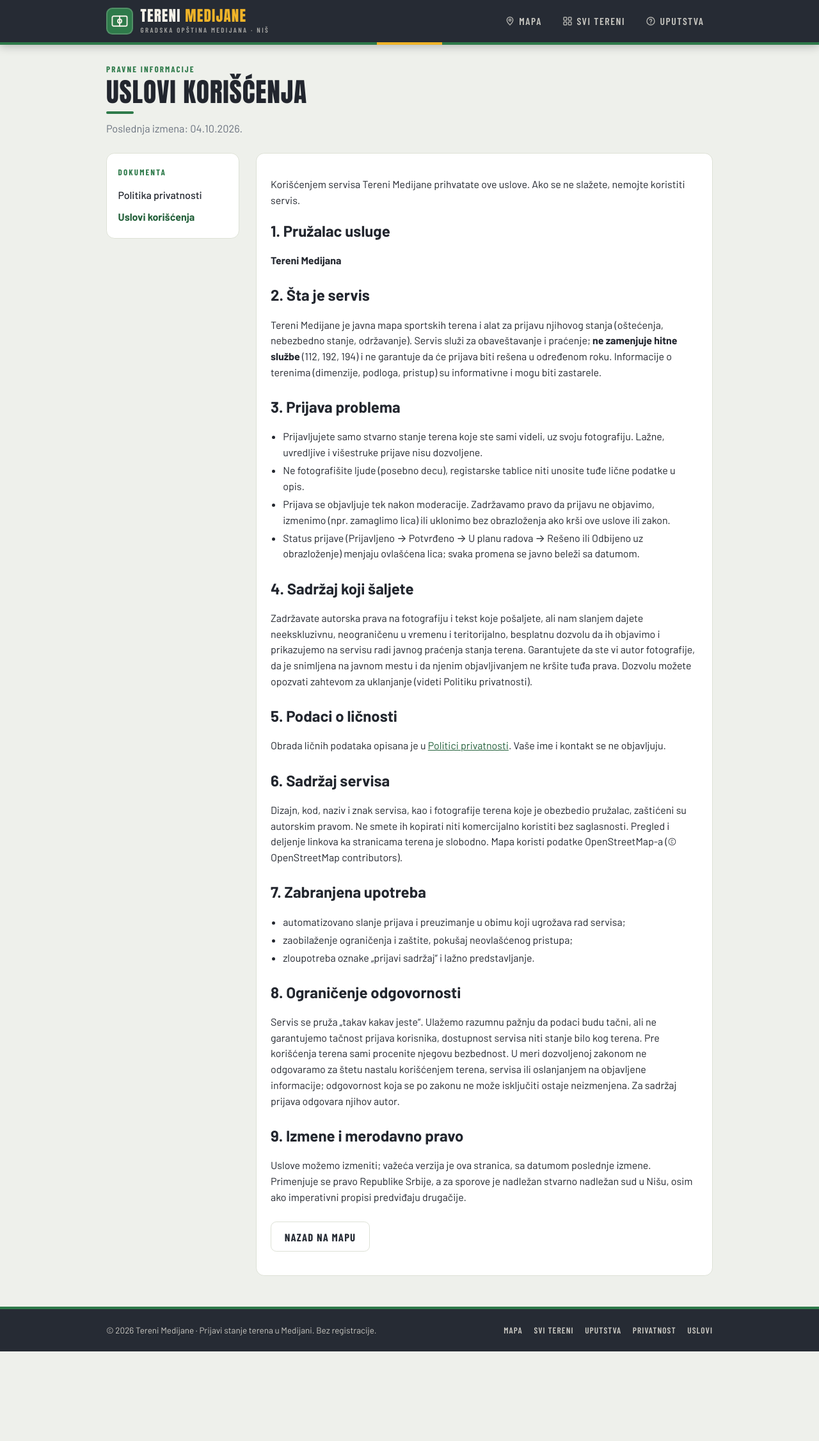
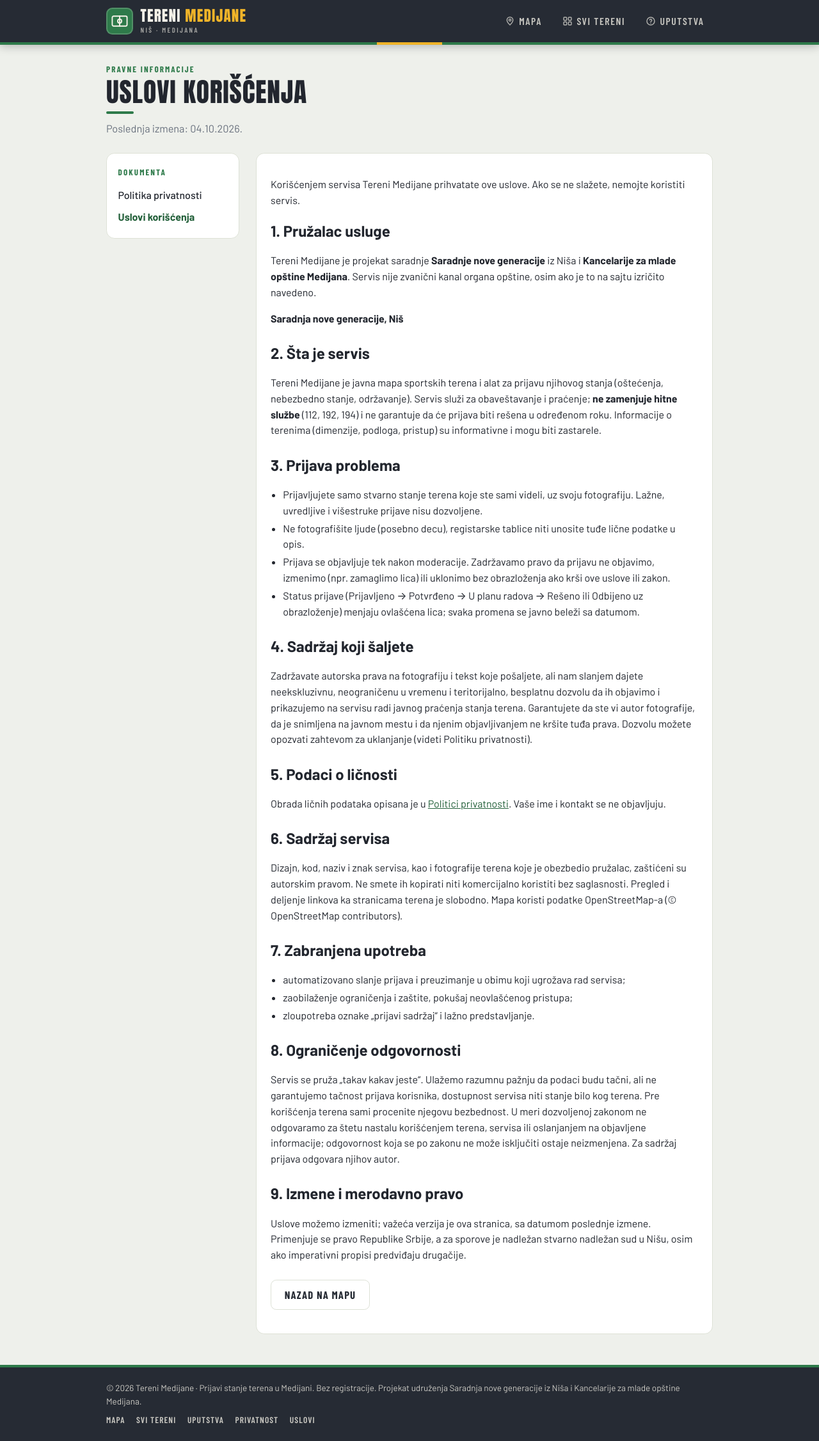
Before and after one commit to Bootris/Tereni-medijane, a Laravel app: page /uslovi in a window 1280 px wide. Shown: the whole page at 64% size. Before the commit the page ends 2112 px from the top, so only its background shows below. Run offline with Laravel 12, Linux system fonts and the light colour scheme; data comes from the database, SQL or seed files in the repository.

Commit message:
fix(tereni): projekat Saradnje nove generacije i Kancelarije za mlade opštine Medijana, ne gradske opštine
Co-Authored-By: Claude Sonnet 5.5 <noreply@anthropic.com>
Claude-Session: https://claude.ai/code/session_019NYi4CsLVHPCutACPeRLJg

```diff
--- a/app/Filament/Pages/ManageSettings.php
+++ b/app/Filament/Pages/ManageSettings.php
@@ -54,7 +54,7 @@ class ManageSettings extends Page
                             ->helperText('Short line under the name (hero subtitle).'),
                         TextInput::make('legal_name')
                             ->label('Legal name (operator)')
-                            ->helperText('Who runs the service (data controller). Shown in the Privacy policy and Terms.'),
+                            ->helperText('Who runs the service (data controller). Empty = „Saradnja nove generacije, Niš“. Shown in the Privacy policy and Terms.'),
                         TextInput::make('legal_id')
                             ->label('Tax ID / registration no. (PIB / MB)')
                             ->helperText('Shown in the Privacy policy and Terms.'),
--- a/resources/views/components/tereni/layout.blade.php
+++ b/resources/views/components/tereni/layout.blade.php
@@ -215,7 +215,7 @@
                 </span>
                 <span class="brand-text">
                     Tereni <em>Medijane</em>
-                    <small>Gradska opština Medijana · Niš</small>
+                    <small>Niš · Medijana</small>
                 </span>
             </a>
             <nav class="top" aria-label="Glavna navigacija">
@@ -243,7 +243,7 @@
 
     <footer class="site">
         <div class="wrap">
-            <span class="copy">© {{ date('Y') }} {{ $brand }} · Prijavi stanje terena u Medijani. Bez registracije.</span>
+            <span class="copy">© {{ date('Y') }} {{ $brand }} · Prijavi stanje terena u Medijani. Bez registracije. Projekat udruženja Saradnja nove generacije iz Niša i Kancelarije za mlade opštine Medijana.</span>
             <nav aria-label="Podnožje">
                 <a href="{{ route('tereni.map') }}">Mapa</a>
                 <a href="{{ route('tereni.list') }}">Svi tereni</a>
--- a/resources/views/tereni/legal/_operator.blade.php
+++ b/resources/views/tereni/legal/_operator.blade.php
@@ -1,5 +1,5 @@
 <p>
-    <strong>{{ filled($operator['name']) ? $operator['name'] : $site['site_name'] ?? 'Tereni Medijane' }}</strong>
+    <strong>{{ filled($operator['name']) ? $operator['name'] : 'Saradnja nove generacije, Niš' }}</strong>
     @if (filled($operator['id'])) (PIB/MB: {{ $operator['id'] }})@endif
     @if (filled($operator['address']))<br>{{ $operator['address'] }}@endif
     @if (filled($operator['email']))<br>Imejl: <a href="mailto:{{ $operator['email'] }}">{{ $operator['email'] }}</a>@endif
--- a/resources/views/tereni/legal/privacy.blade.php
+++ b/resources/views/tereni/legal/privacy.blade.php
@@ -1,6 +1,7 @@
 <p>Tereni Medijane je javna mapa sportskih terena na kojoj građani prijavljuju stanje terena (bez registracije), a prijave se, nakon provere, javno prikazuju sa istorijom statusa. Ova politika objašnjava koje podatke o ličnosti obrađujemo, zašto, koliko dugo i koja prava imate, u skladu sa Zakonom o zaštiti podataka o ličnosti („Sl. glasnik RS“, br. 87/2018).</p>
 
 <h2>1. Rukovalac podacima</h2>
+<p>Tereni Medijane je projekat saradnje <strong>Saradnje nove generacije</strong> iz Niša i <strong>Kancelarije za mlade opštine Medijana</strong>.</p>
 @include('tereni.legal._operator')
 <p>Za pitanja o zaštiti podataka i ostvarivanje prava pišite na gornju imejl adresu.</p>
 
--- a/resources/views/tereni/legal/terms.blade.php
+++ b/resources/views/tereni/legal/terms.blade.php
@@ -1,6 +1,7 @@
 <p>Korišćenjem servisa Tereni Medijane prihvatate ove uslove. Ako se ne slažete, nemojte koristiti servis.</p>
 
 <h2>1. Pružalac usluge</h2>
+<p>Tereni Medijane je projekat saradnje <strong>Saradnje nove generacije</strong> iz Niša i <strong>Kancelarije za mlade opštine Medijana</strong>. Servis nije zvanični kanal organa opštine, osim ako je to na sajtu izričito navedeno.</p>
 @include('tereni.legal._operator')
 
 <h2>2. Šta je servis</h2>
```
